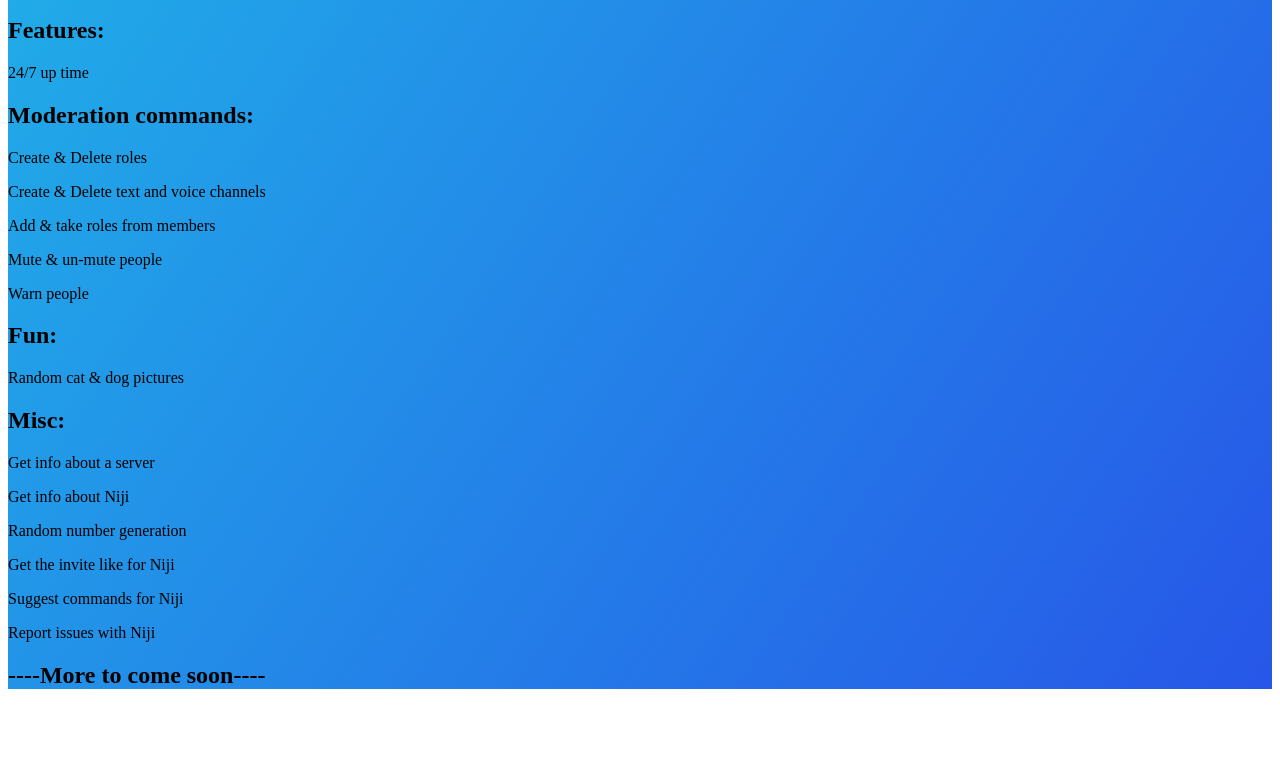
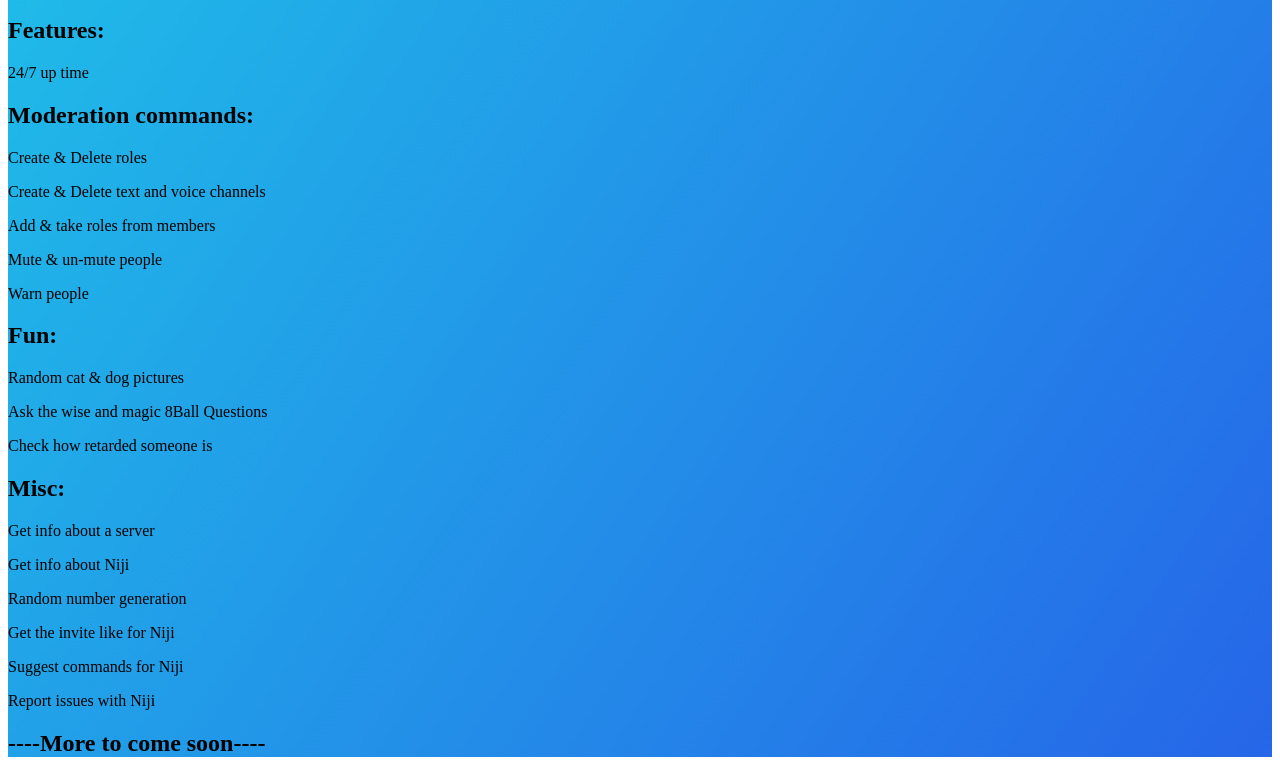
Before and after one commit to gustav0h/gustav0h.github.io, a plain HTML site: page index.html in a window 1280 px wide. Shown: the part 101-878 px from the top of the page. Before the commit the page ends 810 px from the top, so only its background shows below. Drawn offline with Linux system fonts and the light colour scheme.

Commit message:
new Fun commands

```diff
--- a/index.html
+++ b/index.html
@@ -31,6 +31,8 @@
 
     <h2>Fun:</h2>
     <p>Random cat & dog pictures</p>
+    <p>Ask the wise and magic 8Ball Questions</p>
+    <p>Check how retarded someone is</p>
 
     <h2>Misc:</h2>
     <p>Get info about a server</p>
```
